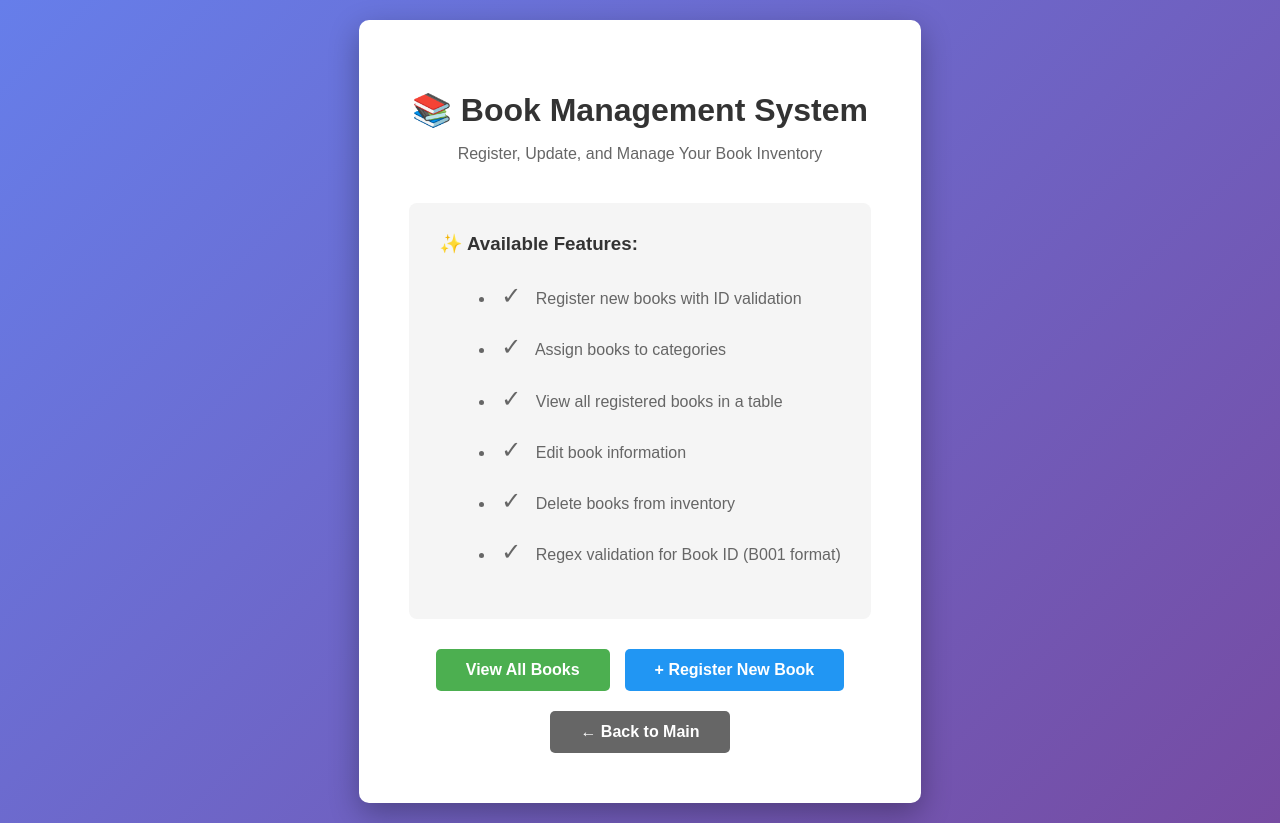
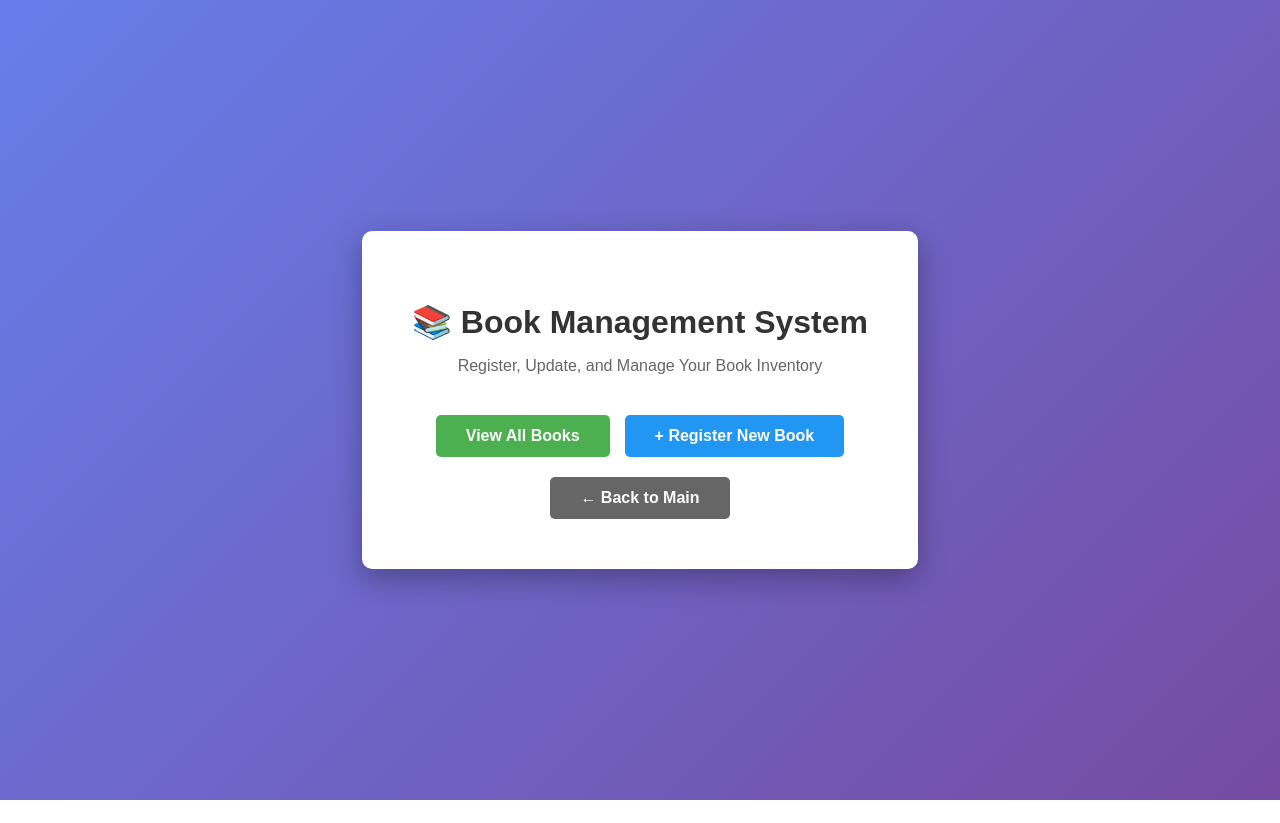
Before and after one commit to HasanHidhayathulla/WebFinalAssignment, a PHP site: page /Book_index.php in a window 1280 px wide. After the commit the page ends 800 px from the top, so only its background shows below. Run offline with PHP 8.4, Linux system fonts and the light colour scheme.

Commit message:
Remove feature list from Book_index.php and update back link in Book_list.php

```diff
--- a/book_management/Book_index.php
+++ b/book_management/Book_index.php
@@ -111,17 +111,6 @@ require_once 'Book_functions.php';
         <h1>📚 Book Management System</h1>
         <p class="subtitle">Register, Update, and Manage Your Book Inventory</p>
 
-        <div class="features">
-            <h3>✨ Available Features:</h3>
-            <ul>
-                <li><span class="feature-icon">✓</span> Register new books with ID validation</li>
-                <li><span class="feature-icon">✓</span> Assign books to categories</li>
-                <li><span class="feature-icon">✓</span> View all registered books in a table</li>
-                <li><span class="feature-icon">✓</span> Edit book information</li>
-                <li><span class="feature-icon">✓</span> Delete books from inventory</li>
-                <li><span class="feature-icon">✓</span> Regex validation for Book ID (B001 format)</li>
-            </ul>
-        </div>
 
         <div class="button-group">
             <a href="Book_list.php" class="btn-primary">View All Books</a>
@@ -129,7 +118,7 @@ require_once 'Book_functions.php';
         </div>
 
         <div class="button-group" style="margin-top: 20px;">
-            <a href="../borrow_management/Book_index.php" class="btn-back">← Back to Main</a>
+            <a href="Book_index.php" class="btn-back">← Back to Main</a>
         </div>
     </div>
 </body>
--- a/book_management/Book_list.php
+++ b/book_management/Book_list.php
@@ -214,7 +214,7 @@ try {
         <?php endif; ?>
 
         <div class="back-link">
-            <a href="../borrow_management/Book_index.php">Back to Main</a>
+            <a href="Book_index.php">Back to Main</a>
         </div>
     </div>
 </body>
```
